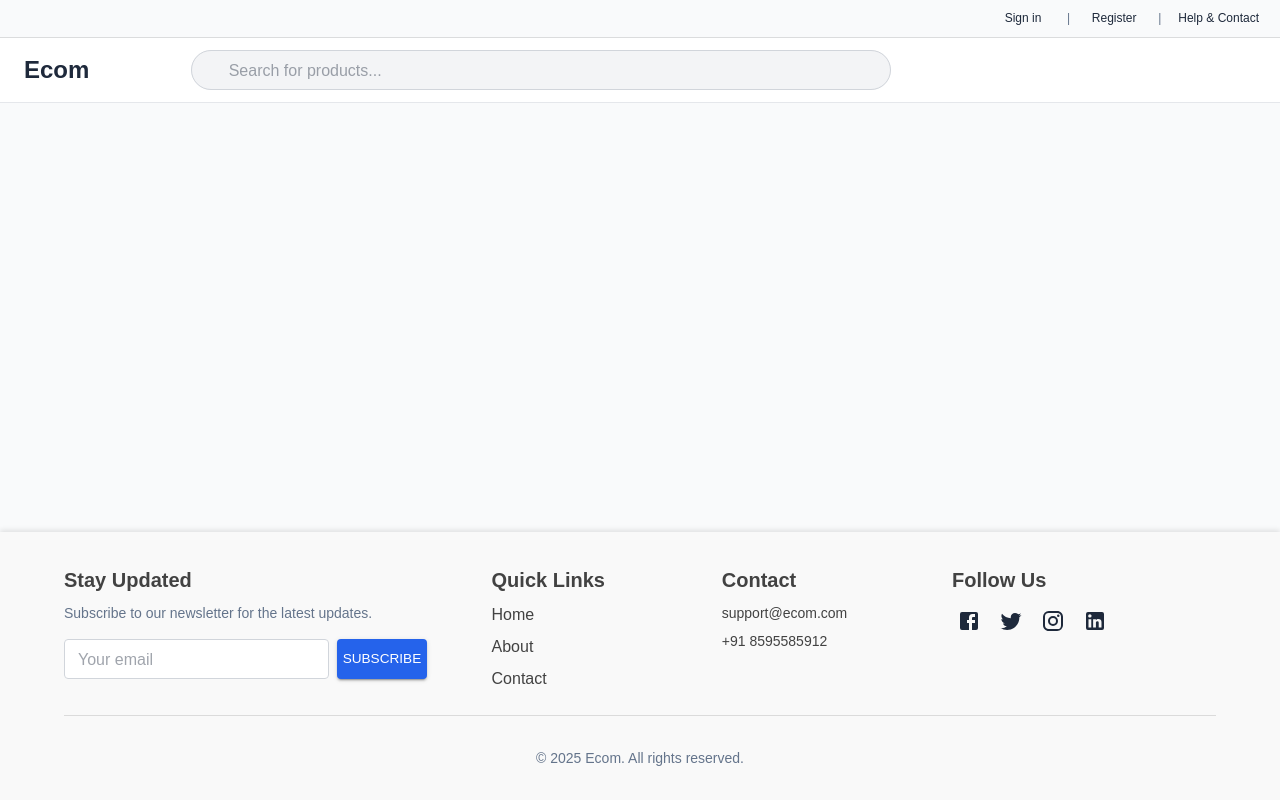
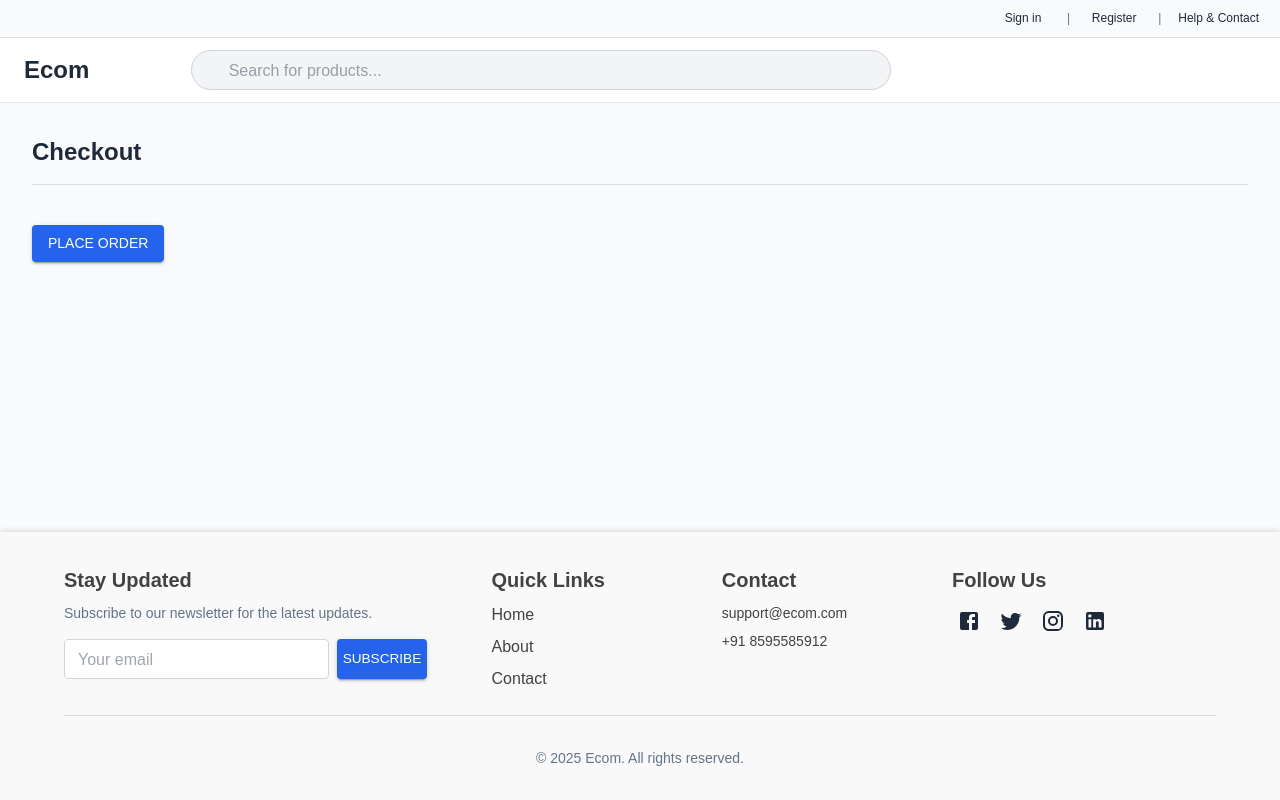
Before and after one commit to Prajwal2003/NEC-Ecom, a React (Vite) app in the folder ecom-app/: page /checkout in a window 1280 px wide. Built offline with nearby package versions, Linux system fonts and the light colour scheme; some icons are missing.

Commit message:
Category - Products

```diff
--- a/ecom-app/src/App.jsx
+++ b/ecom-app/src/App.jsx
@@ -11,6 +11,7 @@ import Profile from "./pages/Profile";
 import Wishlist from "./pages/wishlist";
 import Footer from "./components/Footer";
 import OrdersPage from "./pages/OrderSection";
+import Checkout from "./pages/Checkout";
 
 const App = () => {
   const [darkMode, setDarkMode] = useState(
@@ -40,6 +41,7 @@ const App = () => {
       <Route path="/profile" element={<Profile />} />
       <Route path="/wishlist" element={<Wishlist />} />
       <Route path="/orders" element={<OrdersPage />} />
+      <Route path="/checkout" element={<Checkout />} />
     </Routes>
   </Box>
 
--- a/ecom-app/src/pages/Cart.jsx
+++ b/ecom-app/src/pages/Cart.jsx
@@ -15,11 +15,14 @@ import {
 } from "@mui/material";
 import DeleteIcon from "@mui/icons-material/Delete";
 import ShoppingCartOutlinedIcon from "@mui/icons-material/ShoppingCartOutlined";
+import { useNavigate } from "react-router-dom";
 
 const Cart = () => {
   const [carts, setCarts] = useState({});
   const [newCartName, setNewCartName] = useState("");
   const [selectedCarts, setSelectedCarts] = useState([]);
+
+  const navigate = useNavigate();
 
   useEffect(() => {
     const storedCarts = JSON.parse(localStorage.getItem("carts")) || {};
@@ -79,6 +82,42 @@ const Cart = () => {
     );
   };
 
+  const handleMultiCartCheckout = () => {
+    const selectedData = selectedCarts.map((name) => {
+      const items = carts[name];
+      const { totalItems, totalPrice } = calculateSummary(items);
+      return {
+        name,
+        items,
+        summary: { totalItems, totalPrice },
+      };
+    });
+
+    navigate("/checkout", {
+      state: {
+        selectedCarts: selectedData,
+      },
+    });
+  };
+
+  const handleSingleCartCheckout = (cartName) => {
+    const items = carts[cartName];
+    if (items.length === 0) return;
+
+    const { totalItems, totalPrice } = calculateSummary(items);
+    navigate("/checkout", {
+      state: {
+        selectedCarts: [
+          {
+            name: cartName,
+            items,
+            summary: { totalItems, totalPrice },
+          },
+        ],
+      },
+    });
+  };
+
   return (
     <Box sx={{ padding: { xs: 2, md: 4 }, width: "100vw", minHeight: "100vh" }}>
       <Typography variant="h5" fontWeight="bold">
@@ -110,9 +149,7 @@ const Cart = () => {
           color="success"
           sx={{ mb: 3 }}
           disabled={selectedCarts.length === 0}
-          onClick={() =>
-            alert(`Checking out: ${selectedCarts.join(", ")}`)
-          }
+          onClick={handleMultiCartCheckout}
         >
           Checkout Selected ({selectedCarts.length})
         </Button>
@@ -259,7 +296,14 @@ const Cart = () => {
                         Total Price: ₹{totalPrice.toFixed(2)}
                       </Typography>
                       <Divider sx={{ my: 2 }} />
-                      <Button variant="contained" color="primary" fullWidth sx={{ mt: 2, py: 1.5 }}>
+                      <Button
+                        variant="contained"
+                        color="primary"
+                        fullWidth
+                        sx={{ mt: 2, py: 1.5 }}
+                        disabled={cart.length === 0}
+                        onClick={() => handleSingleCartCheckout(cartName)}
+                      >
                         Checkout {cartName}
                       </Button>
                     </Paper>
--- /dev/null
+++ b/ecom-app/src/pages/Checkout.jsx
@@ -0,0 +1,66 @@
+import React from "react";
+import { Box, Typography, Divider, Paper, Button } from "@mui/material";
+import { useLocation, useNavigate } from "react-router-dom";
+
+const Checkout = () => {
+  const { state } = useLocation();
+  const navigate = useNavigate();
+  const selectedCarts = state?.selectedCarts || [];
+
+  const handlePlaceOrder = () => {
+    const existingOrders = JSON.parse(localStorage.getItem("orders")) || [];
+
+    const newOrders = selectedCarts.map((cart) => ({
+      id: Math.random().toString(36).substring(2, 10).toUpperCase(),
+      cartName: cart.name,
+      products: cart.items,
+      status: "Order Placed",
+      date: new Date().toISOString(),
+      totalAmount: cart.items.reduce((sum, item) => sum + item.price * item.quantity, 0),
+    }));
+
+    localStorage.setItem("orders", JSON.stringify([...existingOrders, ...newOrders]));
+
+    // Remove selected carts
+    const allCarts = JSON.parse(localStorage.getItem("carts")) || {};
+    selectedCarts.forEach((cart) => delete allCarts[cart.name]);
+    localStorage.setItem("carts", JSON.stringify(allCarts));
+
+    navigate("/orders");
+  };
+
+  return (
+    <Box sx={{ p: { xs: 2, md: 4 } }}>
+      <Typography variant="h5" fontWeight="bold" mb={2}>Checkout</Typography>
+      <Divider sx={{ mb: 3 }} />
+
+      {selectedCarts.map((cart) => (
+        <Paper key={cart.name} sx={{ p: 3, mb: 3 }}>
+          <Typography variant="h6" fontWeight="bold">{cart.name} Cart</Typography>
+          <Divider sx={{ my: 1 }} />
+          {cart.items.map((item) => (
+            <Box key={item.id} sx={{ display: "flex", justifyContent: "space-between", my: 1 }}>
+              <Typography>{item.name} × {item.quantity}</Typography>
+              <Typography>₹{(item.price * item.quantity).toFixed(2)}</Typography>
+            </Box>
+          ))}
+          <Divider sx={{ my: 1 }} />
+          <Typography fontWeight="bold">
+            Total: ₹{cart.items.reduce((sum, item) => sum + item.price * item.quantity, 0).toFixed(2)}
+          </Typography>
+        </Paper>
+      ))}
+
+      <Button
+        variant="contained"
+        color="primary"
+        onClick={handlePlaceOrder}
+        sx={{ mt: 2 }}
+      >
+        Place Order
+      </Button>
+    </Box>
+  );
+};
+
+export default Checkout;
```
